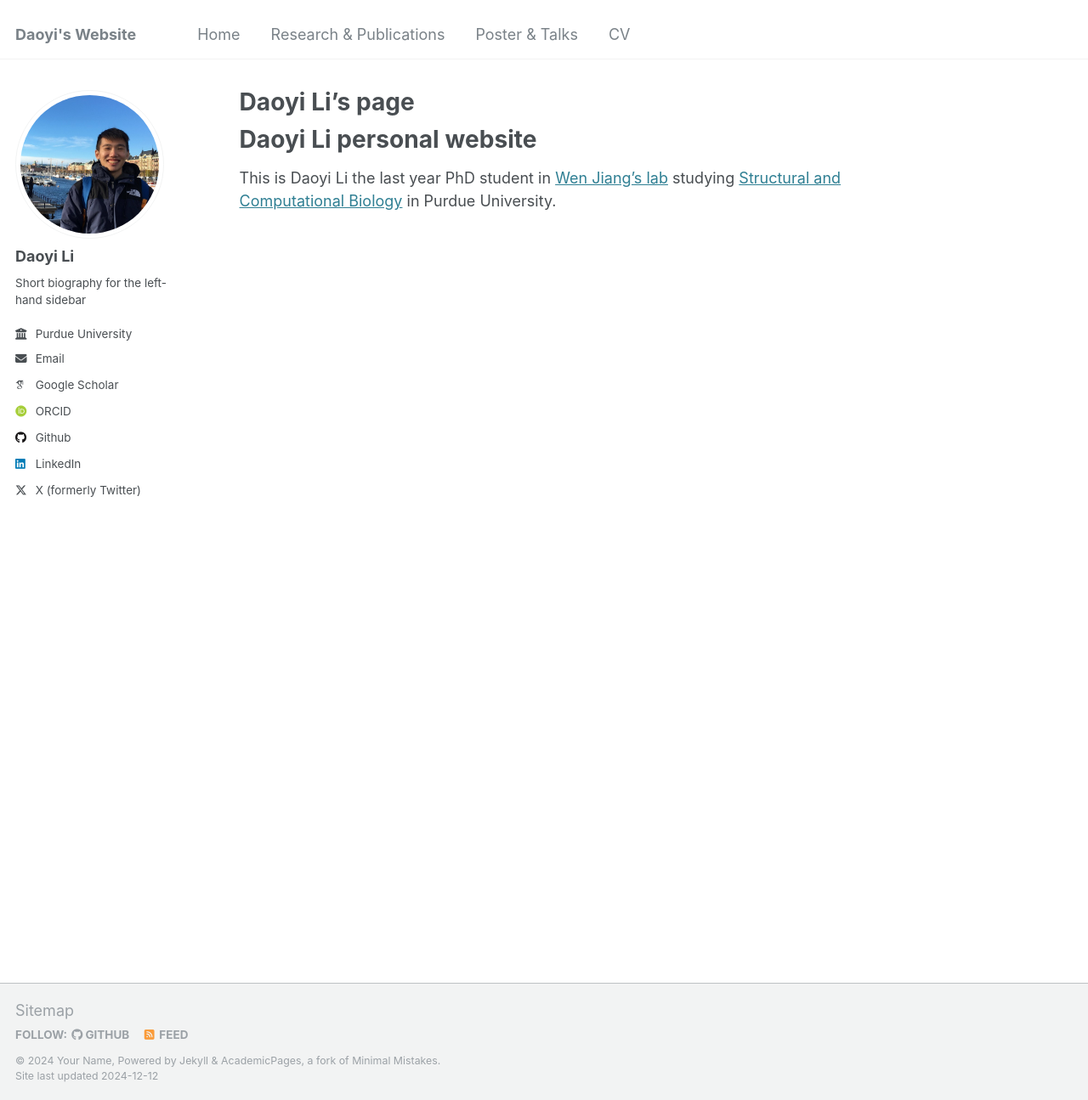
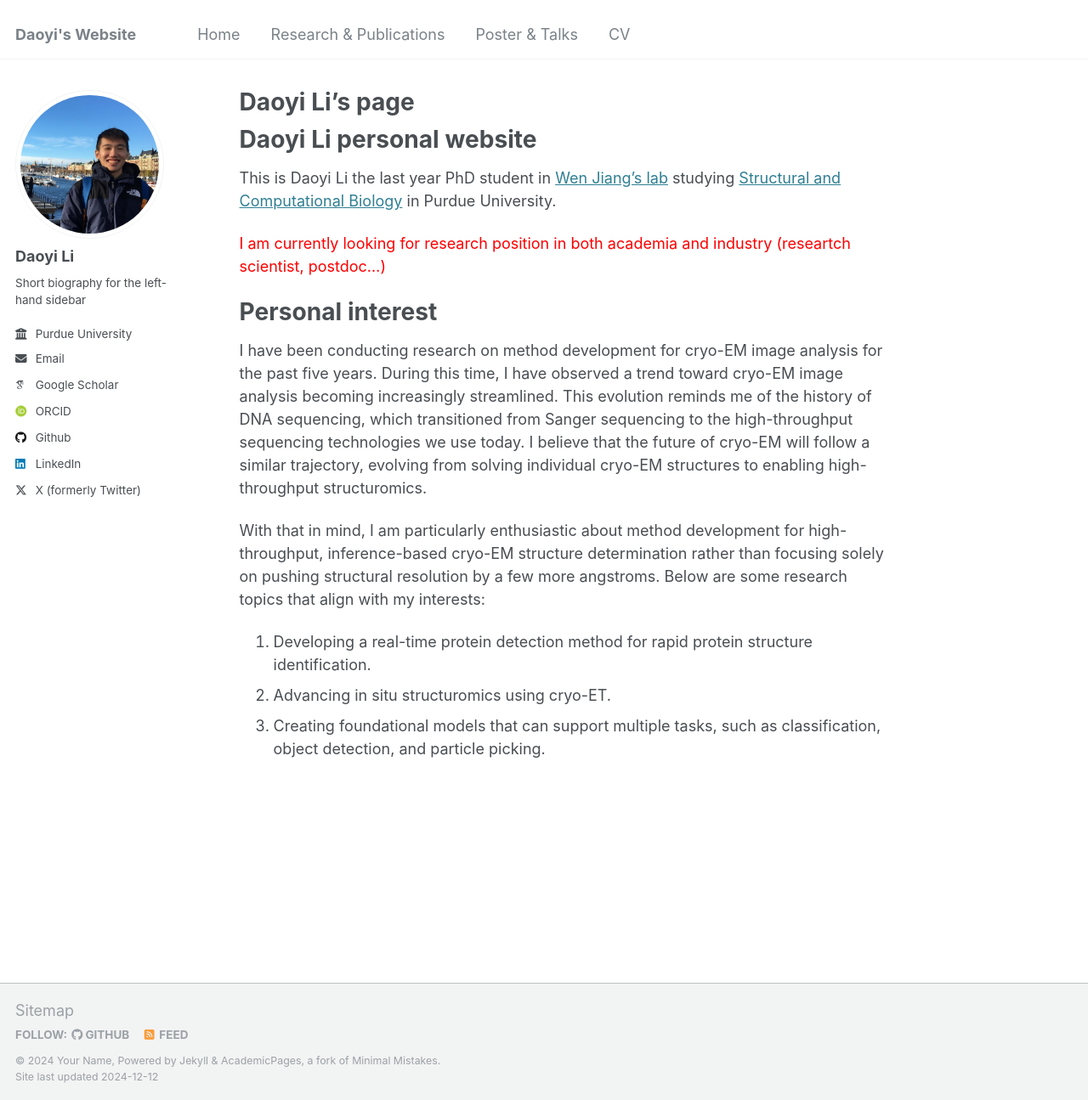
Before and after one commit to smallelephant9516/smallelephant9516.github.io, a Jekyll site: the page built from _pages/about.md, in a window 1280 px wide and 1295 px high. Shown: the whole window at 85% size. Built offline with Jekyll 4.4.1, drawn with Linux system fonts in a browser that asks for light colours; some web fonts are replaced.

Commit message:
Update about.md

```diff
--- a/_pages/about.md
+++ b/_pages/about.md
@@ -11,3 +11,15 @@ redirect_from:
 Daoyi Li personal website
 ======
 This is Daoyi Li the last year PhD student in [Wen Jiang's lab](https://jiang.bio.purdue.edu/) studying [Structural and Computational Biology](https://www.bio.purdue.edu/structural/index.html) in Purdue University.
+
+<span style="color: red;">I am currently looking for research position in both academia and industry (researtch scientist, postdoc...)</span>
+
+Personal interest
+======
+I have been conducting research on method development for cryo-EM image analysis for the past five years. During this time, I have observed a trend toward cryo-EM image analysis becoming increasingly streamlined. This evolution reminds me of the history of DNA sequencing, which transitioned from Sanger sequencing to the high-throughput sequencing technologies we use today. I believe that the future of cryo-EM will follow a similar trajectory, evolving from solving individual cryo-EM structures to enabling high-throughput structuromics.
+
+With that in mind, I am particularly enthusiastic about method development for high-throughput, inference-based cryo-EM structure determination rather than focusing solely on pushing structural resolution by a few more angstroms. Below are some research topics that align with my interests:
+
+1. Developing a real-time protein detection method for rapid protein structure identification.
+2. Advancing in situ structuromics using cryo-ET.
+3. Creating foundational models that can support multiple tasks, such as classification, object detection, and particle picking.
```
